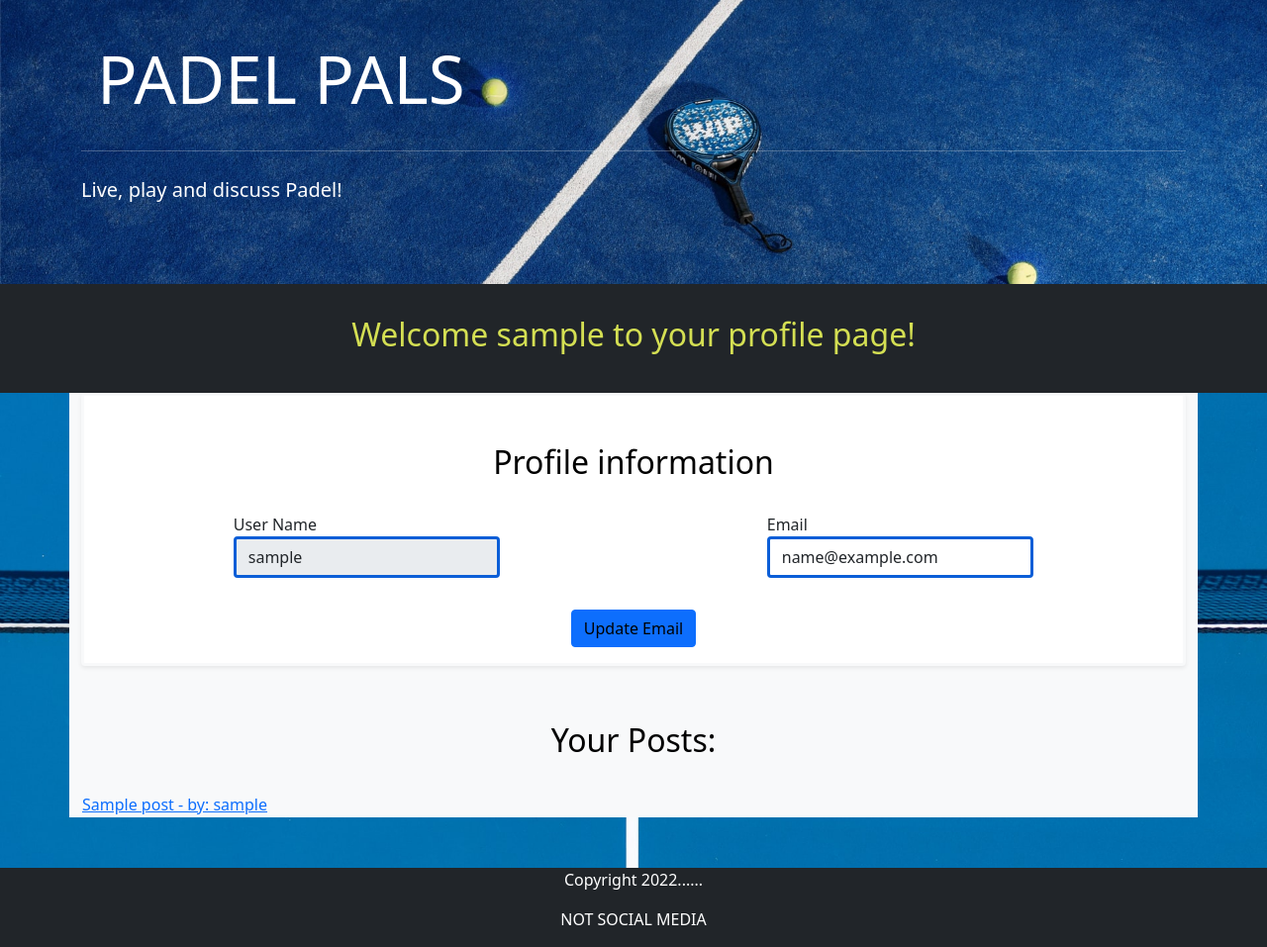
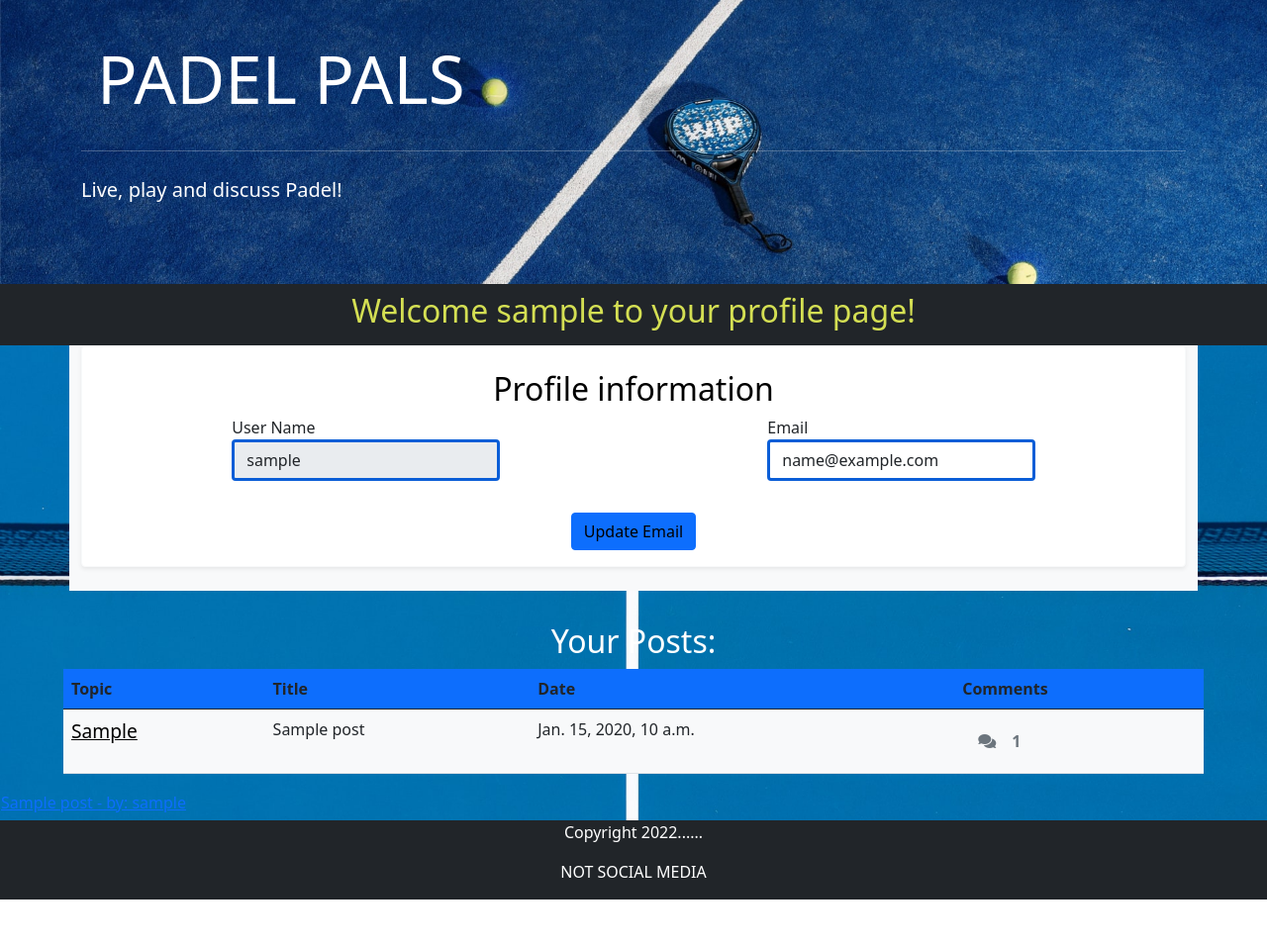
Before and after one commit to Monika-81/padel-pals, a Django app: page /user_posts in a window 1280 px wide. Shown: the part 59-1016 px from the top of the page at 99% size. After the commit the page ends 968 px from the top, so only its background shows below. Run offline with Django 3.2, Linux system fonts and the light colour scheme; a user stored in the database is signed in; tables that the repository leaves empty hold one stand-in row (values such as "Sample post").

Commit message:
Overall clening up in templates and adding style.

```diff
--- a/static/css/style.css
+++ b/static/css/style.css
@@ -3,12 +3,8 @@
   font-size: 1rem;
 }
 
-.contrast-text {
-    width: fit-content;
-    padding: 0.5rem;
-    text-align: center;
-    color: rgba(250, 235, 215, 1);
-    background-color: rgba(0, 0, 0, 0.4);
+h2 {
+  padding: 0.5rem;
 }
 
 #filler {
@@ -47,12 +43,6 @@
   color: white;
 }
 
-h2 {
-  color: #d4df53;
-  text-align: center;
-  padding: 2rem;
-}
-
 .submit {
   margin: 2rem;
 }
@@ -61,7 +51,7 @@
   background-color: #d4df53;
 }
 
-.required {
+.required, .header {
   color: #d4df53;
 }
 
@@ -71,12 +61,6 @@
 
 .recent-card, .topic-card, .table {
   width: 90vw;
-  margin-top: 5rem;
-  border: #0b5ed7 solid 3px;
-}
-
-.card {
-  border: #0b5ed7 solid 3px;
 }
 
 .card-text {
@@ -153,12 +137,23 @@
   background: transparent;
 }
 
+.contrast-text {
+  width: fit-content;
+  padding: 0.5rem;
+  text-align: center;
+  color: rgba(250, 235, 215, 1);
+  background-color: rgba(0, 0, 0, 0.4);
+}
+
+#underscore {
+  text-decoration: underline;
+}
+
 /* ----------------------------------------Media queries */
 
 @media screen and (min-width: 1800px) {
     .recent-card, .topic-card, .table {
     width: 50vw;
-    margin-top: 10px;
   }
 
 }
--- a/templates/play_display.html
+++ b/templates/play_display.html
@@ -21,11 +21,11 @@
                 <p class="text-muted"><small>Last edited: {{ post.updated_date }}</small></p>
                 <div class="d-flex flex-row justify-content-center">
                     {% with comments.count as total_comments %}
-                    <strong class="text-secondary margin-1"><i class="far fa-comments"></i><p class="margin-1">{{ total_comments }}</p></strong>
+                    <strong class="text-secondary margin-1"><i class="fas fa-comments"></i><p class="margin-1">{{ total_comments }}</p></strong>
                     {% endwith %}
                 </div>
                 <div class="d-flex flex-row justify-content-center">
-                    <div class="col-6 margin-1">
+                    <div class="col-3 margin-1">
                     {% if user == post.generator %}
                         <div class="edit">
                             <button class="btn btn-primary" type="button">
@@ -33,7 +33,7 @@
                             </button>
                         </div>
                     </div>
-                    <div class="col-6 margin-1">
+                    <div class="col-3 margin-1">
                         <!--code from youtube tutorial-->
                         <button class="btn btn-delete btn-outline-warning" type="button" data-bs-toggle="modal"
                             data-bs-target="#delete-play-modal">Delete</button>
--- a/templates/user_posts.html
+++ b/templates/user_posts.html
@@ -4,7 +4,7 @@
 <div class="topic-content">
   <nav class="topic-nav">
     <div id="filler">
-        <h2>Welcome {{ user.username }} to your profile page!</h2>
+        <h2 class="header">Welcome {{ user.username }} to your profile page!</h2>
     </div>
   </nav>
 </div>
@@ -39,9 +39,38 @@
                         <button type="submit" class="btn btn-primary"><a href="{% url 'account_email' %}">Update Email</a></button>
                     </div>
                 </div>
+            </div>
         </div>
+    </div>
+    <div class="d-flex flex-row justify-content-center">
+        <div class="mt-4 table-responsive-md">
+            <table class="table bg-light">
+                <thead class="bg-primary">
+                    <h2 class="profile-text text-white">Your Posts:</h2>
+                <tr>
+                    <th scope="col">Topic</th>
+                    <th scope="col">Title</th>
+                    <th scope="col">Date</th>
+                    <th scope="col">Comments</th>
+                </tr>
+                </thead>
+                {% for post in posts %}
+                <tbody>
+                <tr>
+                    <td><a href="{% url 'post_display' post.slug %}">{{ post.topic }}</a></td>
+                    <td>{{ post.title }}</td>
+                    <td>{{ post.created_date }}</td>
+                    <td><strong class="text-secondary"><i class="fas fa-comments margin-1">
+                        </i>{{post.comments.count}}</strong></td>
+                </tr>
+                </tbody>
+                {% endfor %}
+            </table>
+        </div>
+    </div>
+</div>
         <div class="col">
-            <h2 class="profile-text">Your Posts:</h2>
+
             <table>
                 {% for post in posts %}
                 <tr>
@@ -56,6 +85,8 @@
             </table>
       </div>
     </div>
-</div>
+
+
+
 
 {% endblock %}
```
Also changed, not shown: templates/account/login.html (+12 -8 lines), templates/account/logout.html (+9 -7 lines), templates/account/signup.html (+11 -6 lines), templates/index.html (+16 -2 lines), templates/play_list.html (+17 -4 lines), templates/search.html (+22 -10 lines), templates/thread.html (+4 -4 lines), templates/topic.html (+14 -7 lines), forums/views.py (line endings or trailing spaces).
